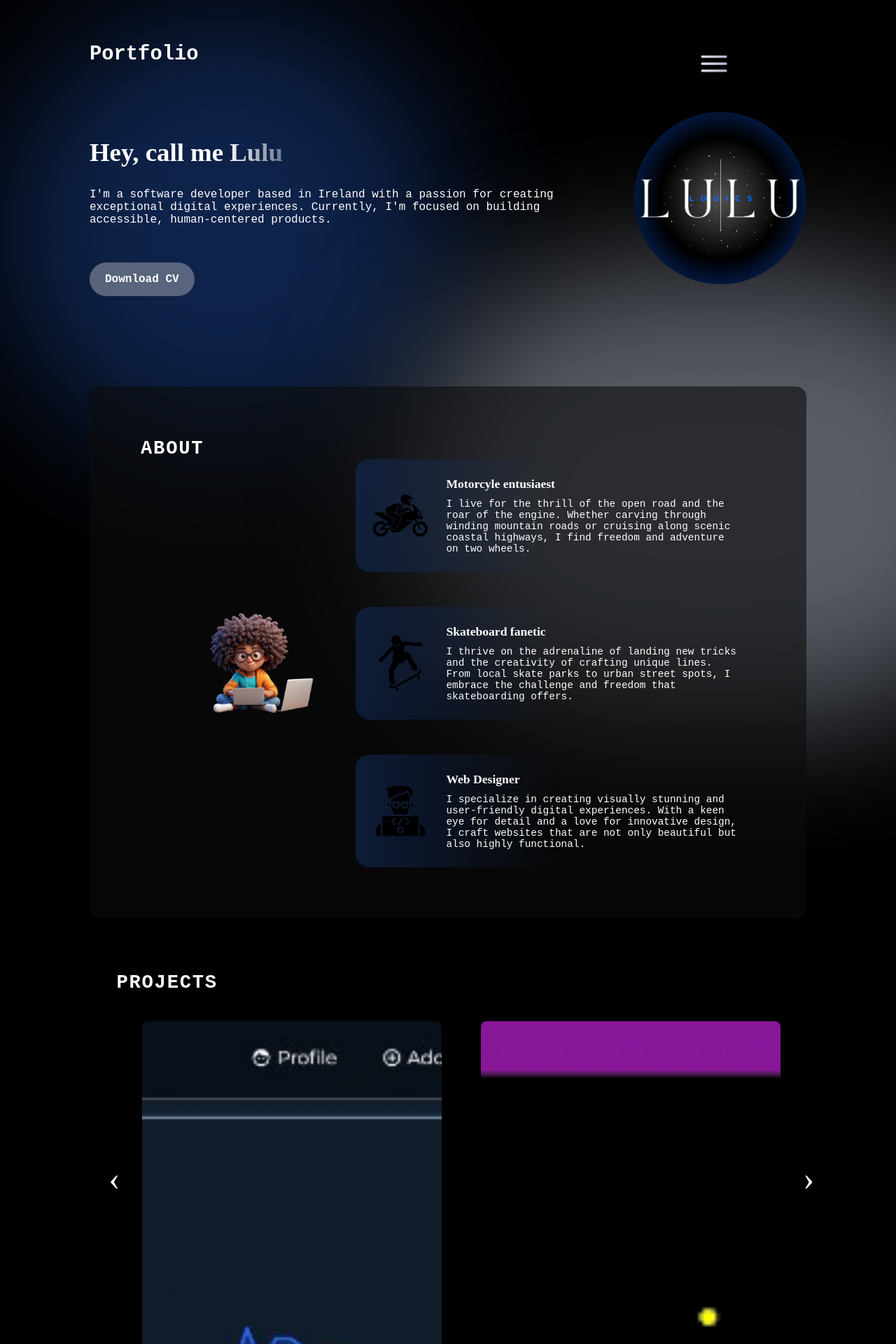
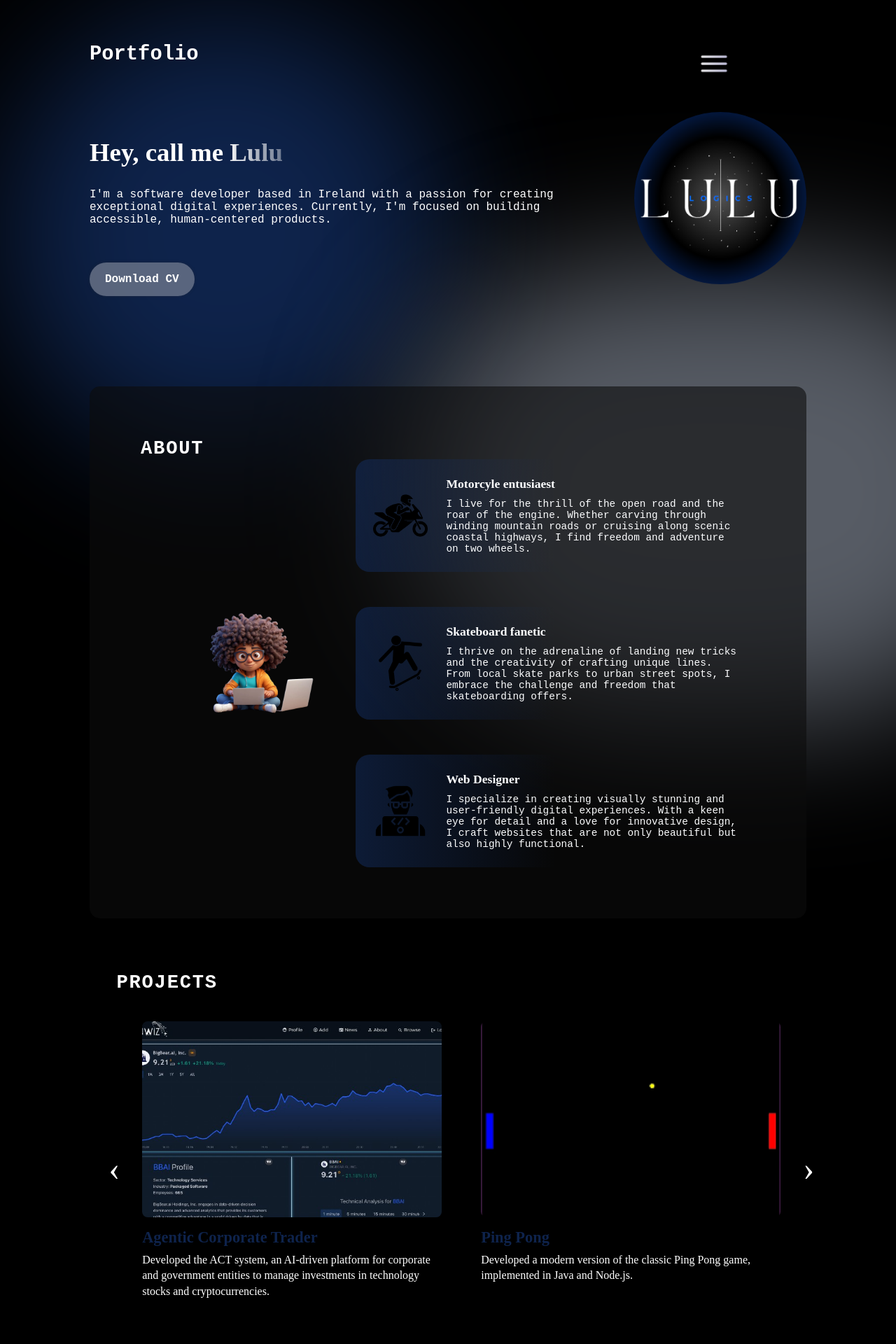
Before and after one commit to LuluLogics/Vite_Project, a React (Vite) app: page / in a window 1280 px wide. Shown: the top 1920 px of the page at 70% size. Built offline with nearby package versions, Linux system fonts and the light colour scheme; a web font is replaced by a local one.

Commit message:
Update Width and Height

```diff
--- a/src/components/Projects/ProjectCard.module.css
+++ b/src/components/Projects/ProjectCard.module.css
@@ -14,7 +14,7 @@
 /* The main image: extends across the card’s width with slight rounding */
 .image {
   width: 100%;
-  height: 280%;
+  height: 280px;
   border-radius: 8px;
   object-fit: cover;              /* Ensure the image is cropped nicely */
   margin-bottom: 16px;
```
